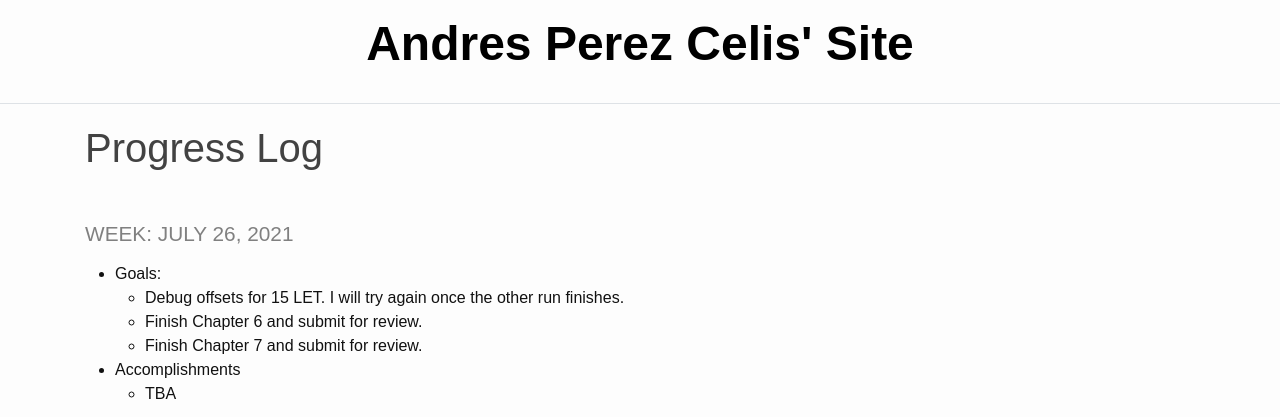
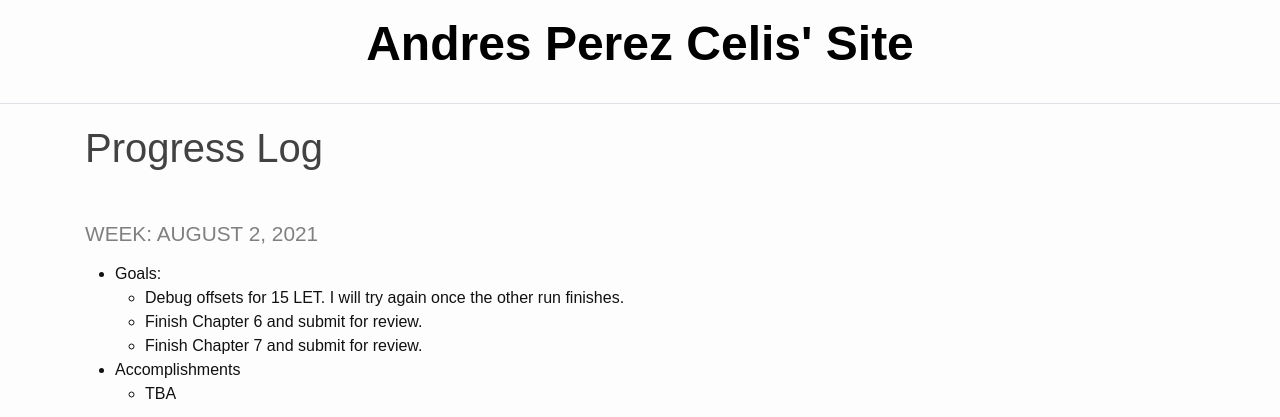
Before and after one commit to pcelis/mysite, a Jekyll site: the page built from _pages/log.md, in a window 1280 px wide and 900 px high. Shown: the top 417 px of the window. Built offline with Jekyll 4.4.1, drawn with Linux system fonts in a browser that asks for light colours.

Commit message:
Update log.md

```diff
--- a/_pages/log.md
+++ b/_pages/log.md
@@ -3,7 +3,7 @@ layout: default
 title: Progress Log
 ---
 
-### Week: July 26, 2021
+### Week: August 2, 2021
  * Goals:
    * Debug offsets for 15 LET. I will try again once the other run finishes.
    * Finish Chapter 6 and submit for review.
```
